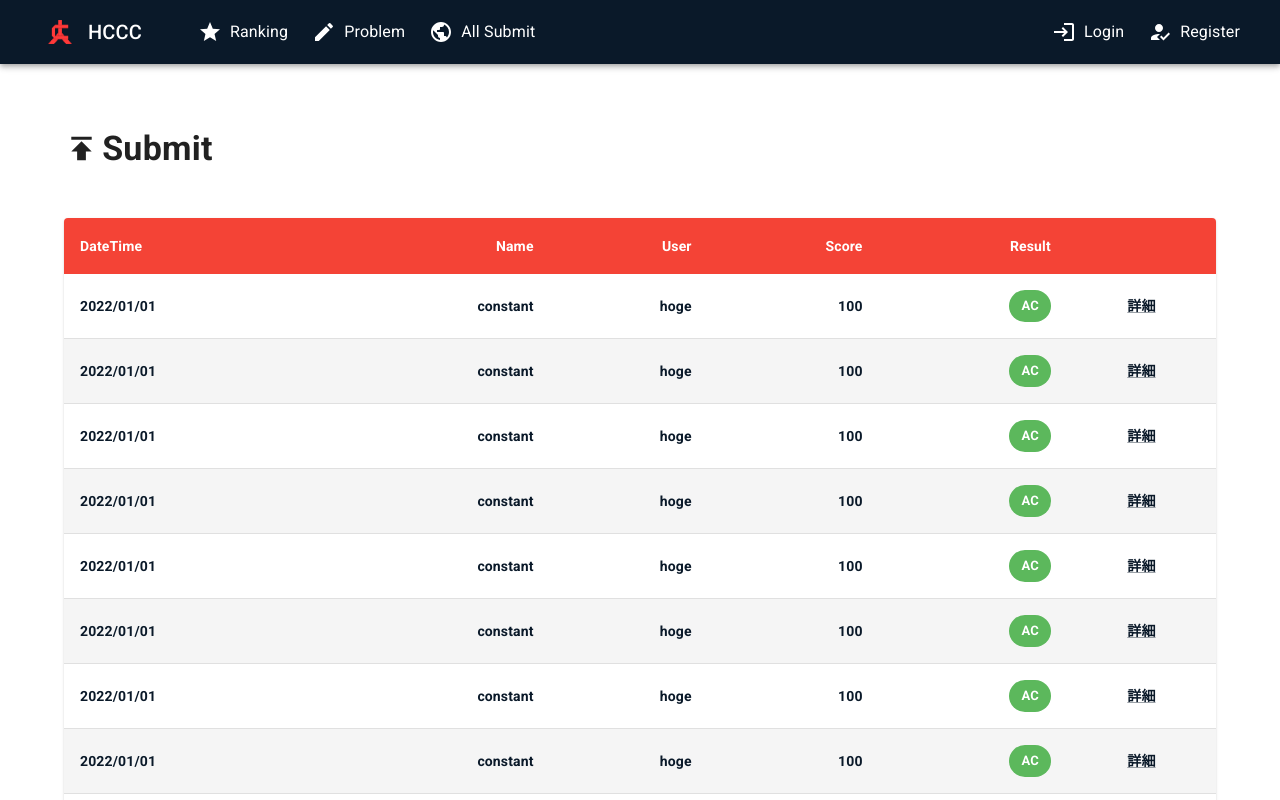
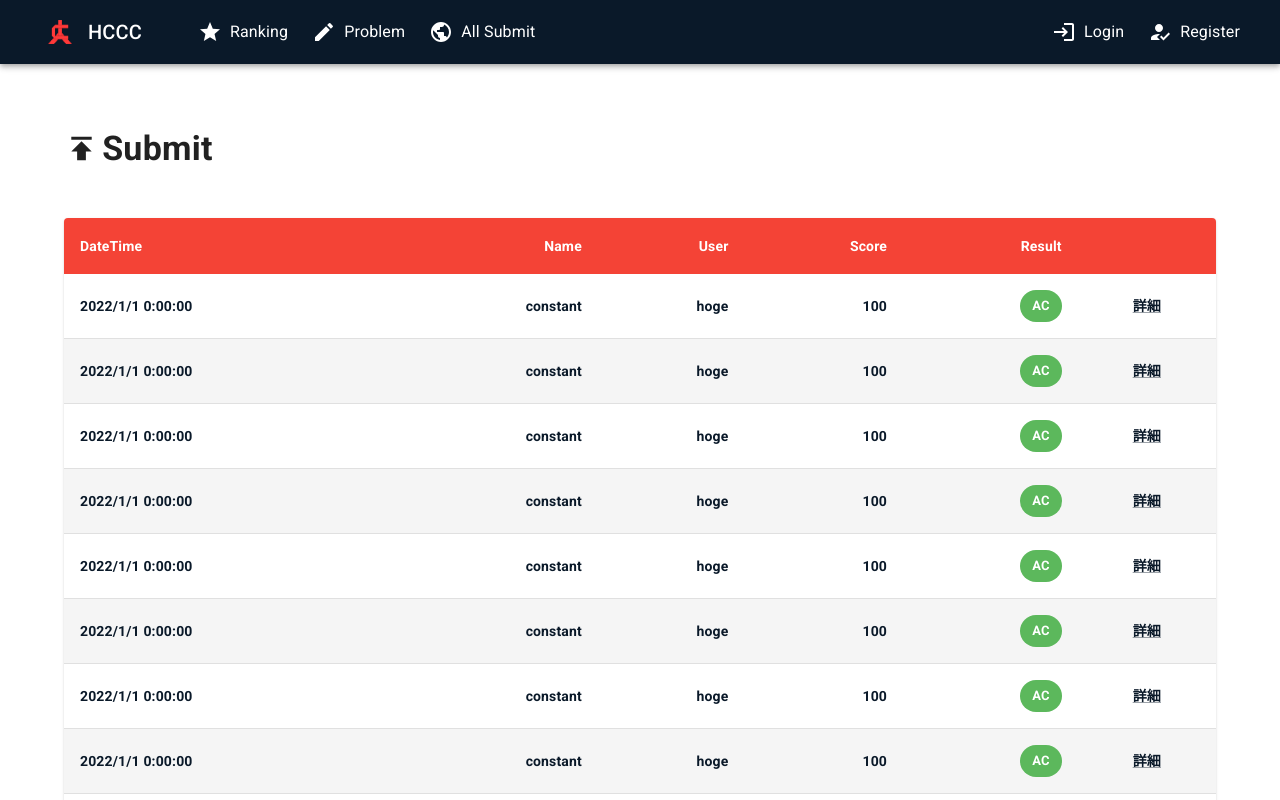
Before and after one commit to HumanCCompilerContest/Human-C-Compiler-Contest_frontend, a Next.js app: page /submissions in a window 1280 px wide. Shown: the top 800 px of the page. Built offline with nearby package versions, Linux system fonts and the light colour scheme.

Commit message:
fix date format

```diff
--- a/src/components/molecules/SubmissionsTable.tsx
+++ b/src/components/molecules/SubmissionsTable.tsx
@@ -38,7 +38,7 @@ const SubmissionsTable: FC<SubmissionsTableProps> = ({ submissionList }) => {
           {submissionList.map((row, idx) => (
             <StyledTableRow key={idx}>
               <StyledTableCell component='th' scope='row' align='left'>
-                {row.time}
+                {new Date(row.time).toLocaleString('ja-JP')}
               </StyledTableCell>
               <StyledTableCell align='right'>
                 {row.problem.title}
```
